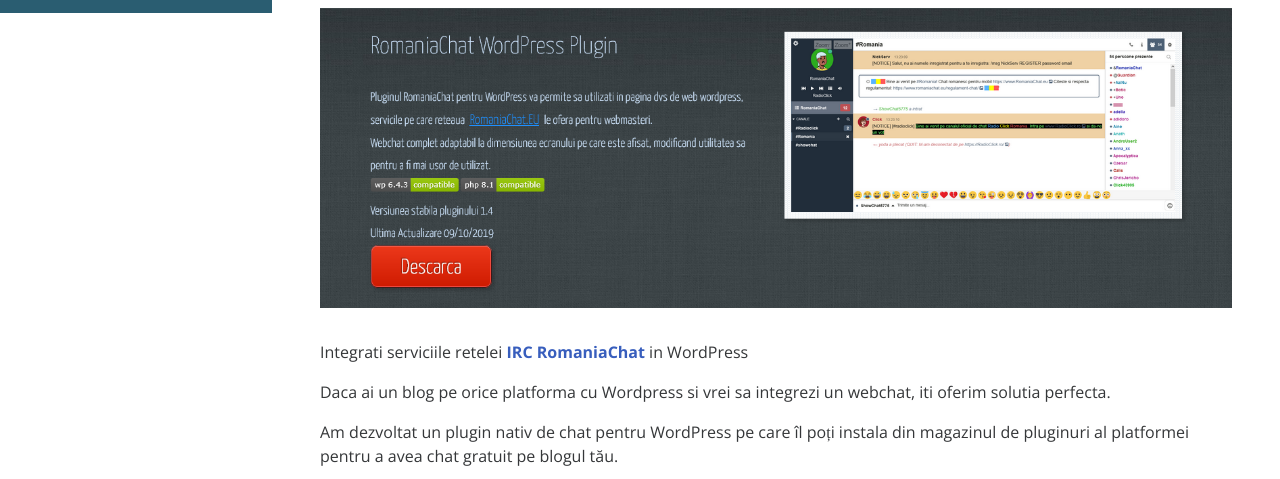
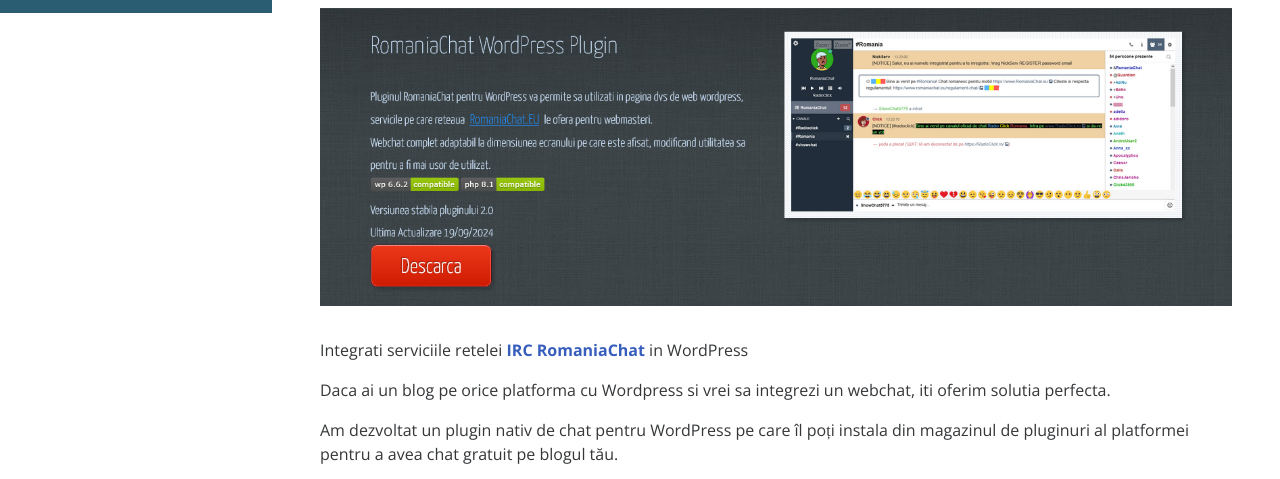
Before and after one commit to showchat-eu-org/wp, a plain HTML site: page index.html in a window 1280 px wide. Shown: the part 787-1266 px from the top of the page. Drawn offline with nearby package versions, Linux system fonts and the light colour scheme; files whose address does not match are found by name; a web font is replaced by a local one.

Commit message:
Update index.html

```diff
--- a/index.html
+++ b/index.html
@@ -100,7 +100,7 @@
 		  <a href="https://plugintests.com/plugins/wporg/wp-romaniachat/latest"><img src="https://plugintests.com/plugins/wporg/wp-romaniachat/php-badge.svg" alt="badge"></a>
 		  <br></br>
           <a href="https://ro.wordpress.org/plugin/wp-romaniachat" target="_blank">
-		  <img class="img-fluid mx-auto mb-2" style="max-width:100%" src="img/wp-romaniachat.png" alt="wp-romaniachat"></a>
+		  <img class="img-fluid mx-auto mb-2" style="max-width:100%" src="img/wp-romaniachat2.0.png" alt="wp-romaniachat"></a>
 		  <br></br>
 		  <p class="mb-3">Integrati serviciile retelei <a href="https://romaniachat.eu" target="_blank"><strong>IRC RomaniaChat</strong></a> in WordPress</p>
 		  <p class="mb-3">Daca ai un blog pe orice platforma cu Wordpress si vrei sa integrezi un webchat, iti oferim solutia perfecta. </p>
```
